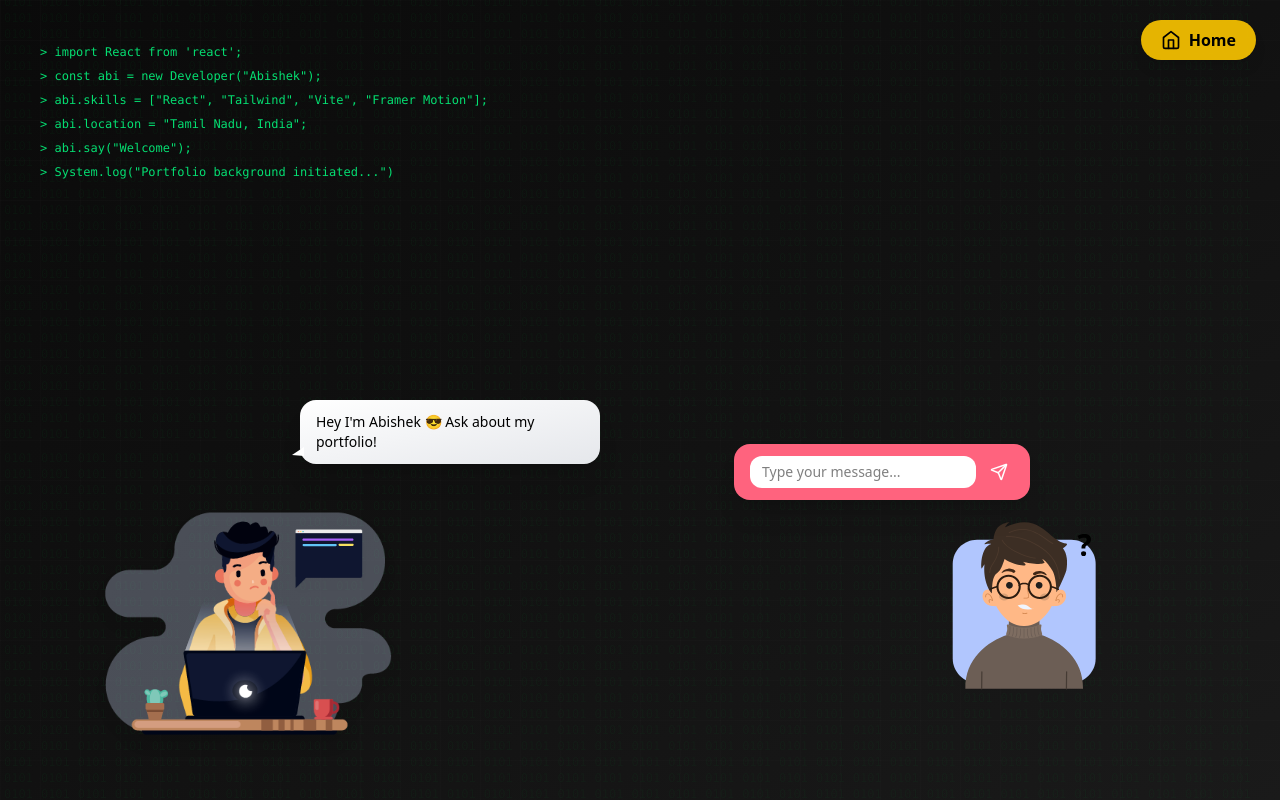
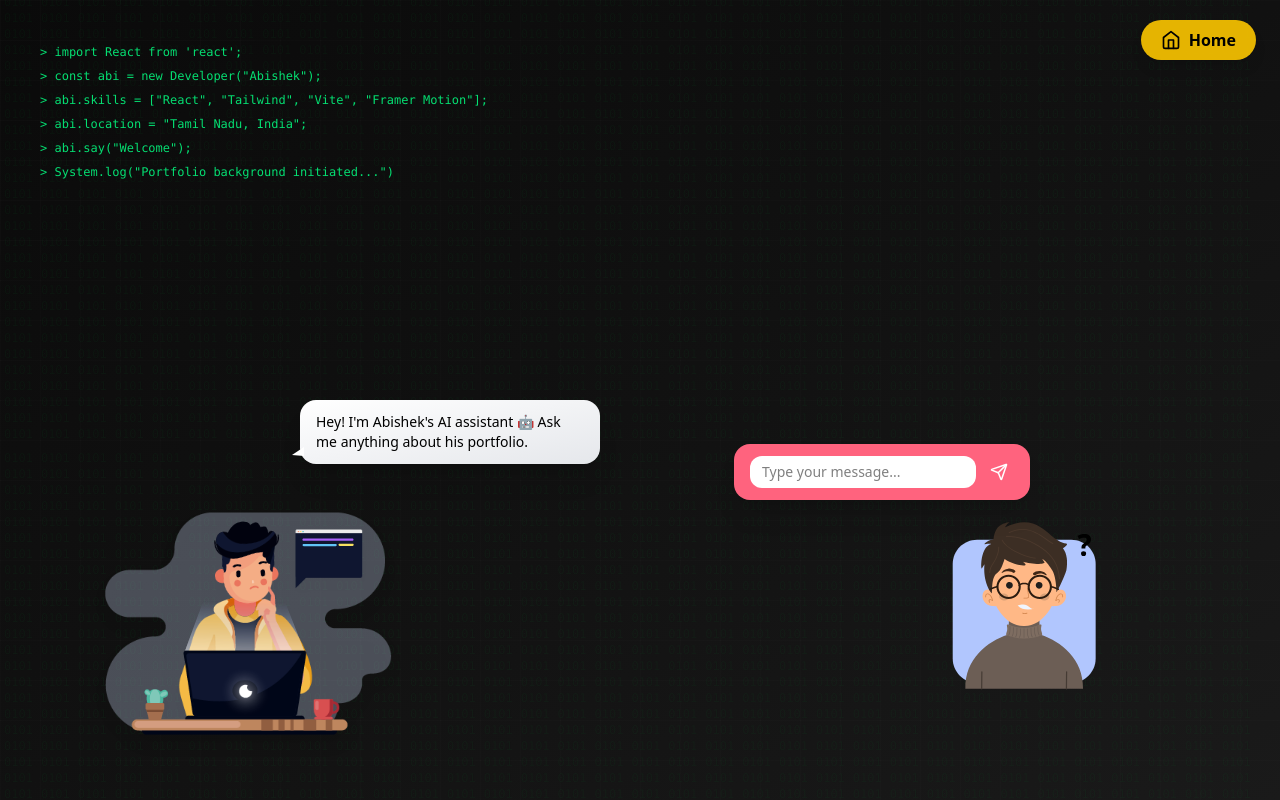
Before and after one commit to abisheks2004/abishek-portfolio, a React (Vite) app: page / in a window 1280 px wide. Built offline with nearby package versions, Linux system fonts and the light colour scheme.

Commit message:
feat: connect portfolio chat UI to OpenAI

```diff
--- a/src/components/Chat.jsx
+++ b/src/components/Chat.jsx
@@ -6,11 +6,14 @@ import useChatbot from "./Chatbot";
 export default function Chat({ setIntroDone }) {
   const [userMessage, setUserMessage] = useState("");
   const [botMessage, setBotMessage] = useState(
-    "Hey I'm Abishek 😎 Ask about my portfolio!"
+    "Hey! I'm Abishek's AI assistant 🤖 Ask me anything about his portfolio."
   );
+  const [loading, setLoading] = useState(false);
+  const [messages, setMessages] = useState([]);
 
-  const { detectIntent, isThanglish, respond } = useChatbot({
+  const { respond } = useChatbot({
     setBotMessage,
+    setLoading,
     goToSection: (refName) => {
       sessionStorage.setItem("requestedSection", refName);
       sessionStorage.setItem("exitedChat", "true");
@@ -18,20 +21,26 @@ export default function Chat({ setIntroDone }) {
     },
   });
 
-  const handleSend = () => {
-    if (!userMessage.trim()) return;
-    const intent = detectIntent(userMessage);
-    respond(intent, isThanglish(userMessage));
+  const handleSend = async () => {
+    const text = userMessage.trim();
+    if (!text || loading) return;
+
+    const nextMessages = [...messages, { role: "user", content: text }];
+    setMessages(nextMessages);
     setUserMessage("");
+    await respond(nextMessages);
   };
 
   return (
     <div className="w-full max-w-screen-md mx-auto px-2 sm:px-4 md:px-8 lg:px-10 py-4 space-y-4">
-      <ChatBubbleLeft message={botMessage} />
+      <ChatBubbleLeft
+        message={loading ? "Thinking... 🤖" : botMessage}
+      />
       <ChatBubbleRight
         message={userMessage}
         onChange={(e) => setUserMessage(e.target.value)}
         onSend={handleSend}
+        loading={loading}
       />
     </div>
   );
```
